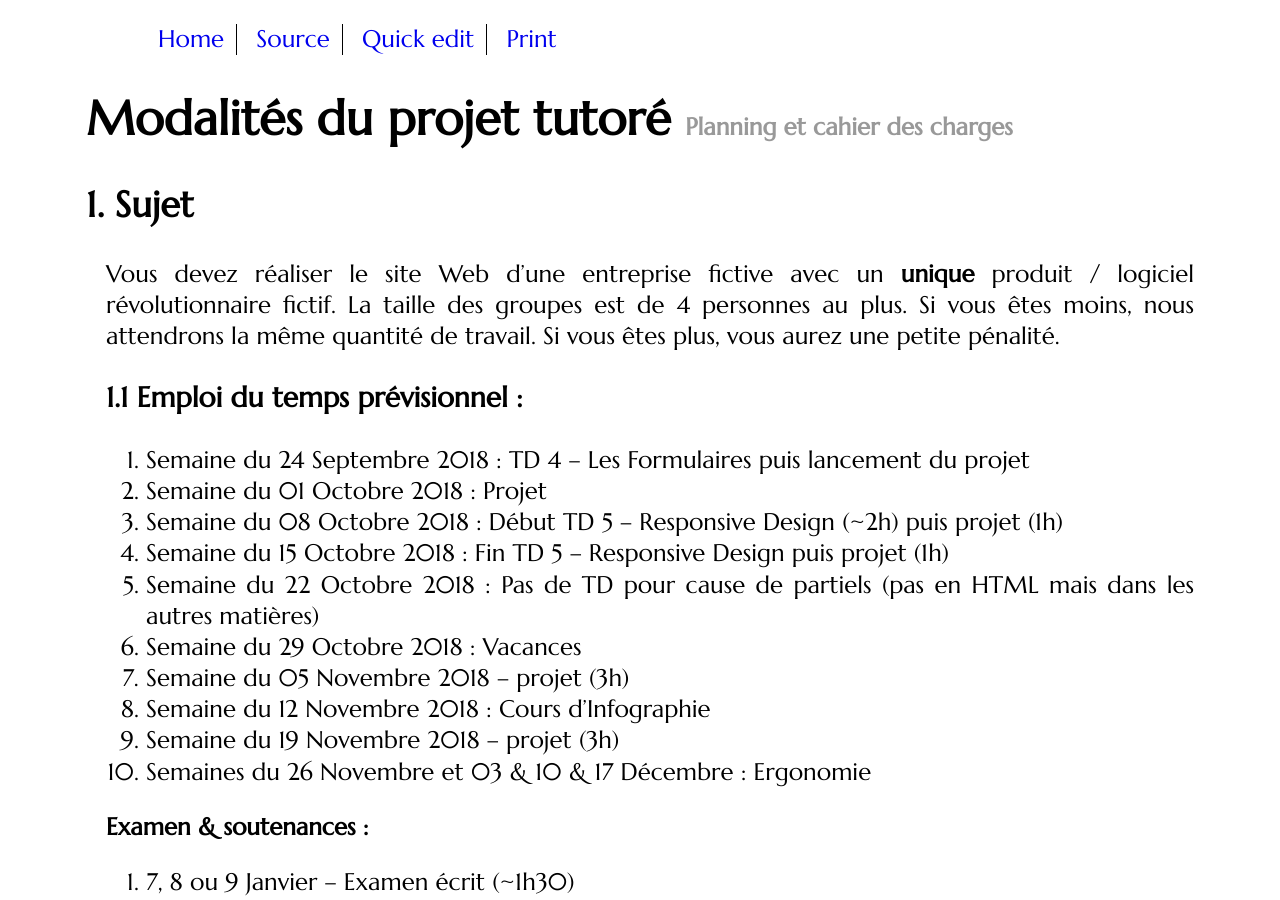
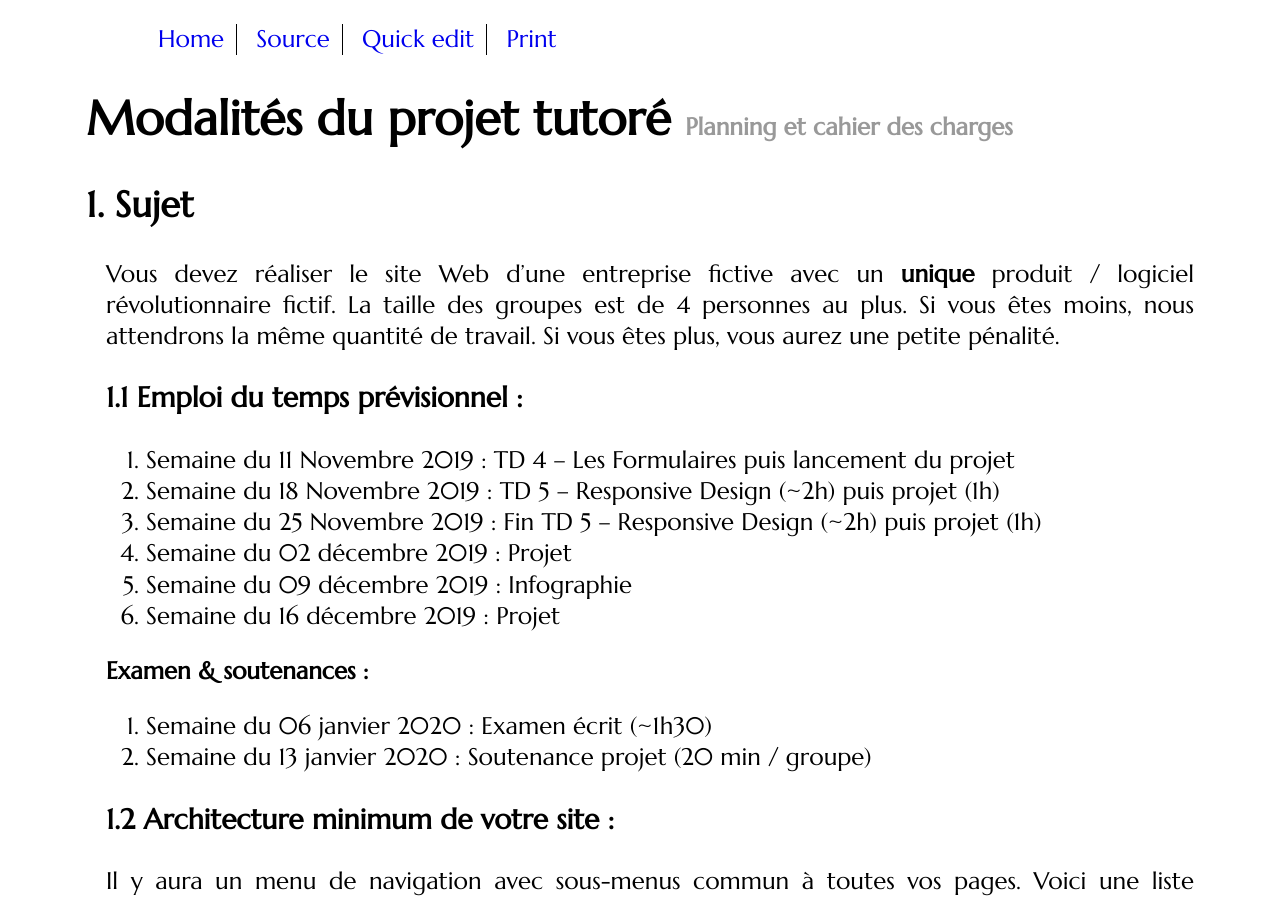
Before and after one commit to romainlebreton/R1.02-DeveloppementInterfacesWeb, a Jekyll site: the page built from projet.md, in a window 1280 px wide and 900 px high. Built offline with Jekyll 4.4.1, drawn with Linux system fonts in a browser that asks for light colours; some web fonts are replaced; comment, search, counter and statistics services are not loaded; some of the changed text lies outside the part shown.

Commit message:
calendrier projet

```diff
--- a/projet.md
+++ b/projet.md
@@ -15,21 +15,17 @@ travail. Si vous êtes plus, vous aurez une petite pénalité.
 
 ### Emploi du temps prévisionnel :
 
-1. Semaine du 24 Septembre 2018 : TD 4 -- Les Formulaires puis lancement du projet
-1. Semaine du 01 Octobre 2018 : Projet
-1. Semaine du 08 Octobre 2018 : Début TD 5 -- Responsive Design (~2h) puis projet (1h)
-1. Semaine du 15 Octobre 2018 : Fin TD 5 -- Responsive Design puis projet (1h)
-1. Semaine du 22 Octobre 2018 : Pas de TD pour cause de partiels (pas en HTML mais dans les autres matières)
-1. Semaine du 29 Octobre 2018 : Vacances
-1. Semaine du 05 Novembre 2018 -- projet (3h)
-1. Semaine du 12 Novembre 2018 : Cours d'Infographie
-1. Semaine du 19 Novembre 2018 -- projet (3h)
-1. Semaines du 26 Novembre et 03 & 10 & 17 Décembre : Ergonomie
+1. Semaine du 11 Novembre 2019 : TD 4 -- Les Formulaires puis lancement du projet
+1. Semaine du 18 Novembre 2019 : TD 5 -- Responsive Design (~2h) puis projet (1h)
+1. Semaine du 25 Novembre 2019 : Fin TD 5 -- Responsive Design (~2h) puis projet (1h)
+1. Semaine du 02 décembre 2019 : Projet
+1. Semaine du 09 décembre 2019 : Infographie
+1. Semaine du 16 décembre 2019 : Projet
 
 **Examen & soutenances :**
 
-1. 7, 8 ou 9 Janvier -- Examen écrit (~1h30)
-1. 10 ou 11 Janvier -- Soutenances projet tutoré (20 min/groupe)
+1. Semaine du 06 janvier 2020  : Examen écrit (~1h30)
+1. Semaine du 13 janvier 2020  : Soutenance projet (20 min / groupe)
 
 ### Architecture minimum de votre site :
 
```
